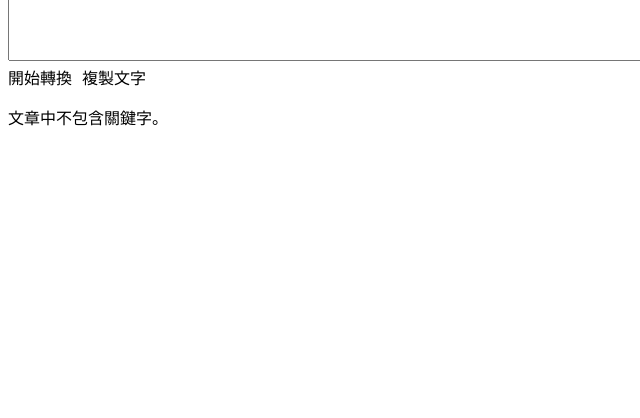
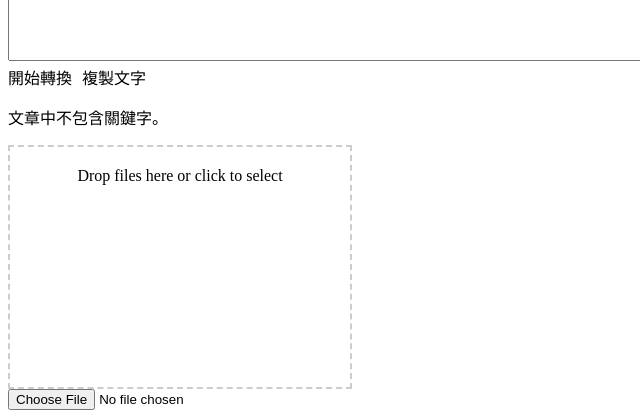
Before and after one commit to LucindaHe/replace_word, a Vue app: page / in a window 1280 px wide. Shown: the part 691-1109 px from the top of the page, without its empty margins (0-640 px from the left). Before the commit the page ends 836 px from the top, so only its background shows below. Built offline with nearby package versions, Linux system fonts and the light colour scheme.

Commit message:
add file input

```diff
--- a/src/views/HomeView.vue
+++ b/src/views/HomeView.vue
@@ -18,6 +18,18 @@
     <div>
       <p v-if="textFound">文章中包含關鍵字</p>
       <p v-else>文章中不包含關鍵字。</p>
+    </div>
+
+    <div>
+      <div
+        class="drop-area"
+        @dragover.prevent
+        @dragenter.prevent
+        @drop="handleDrop"
+      >
+        Drop files here or click to select
+      </div>
+      <input type="file" ref="fileInput" @change="handleFileUpload" />
     </div>
     <router-view></router-view>
   </div>
@@ -46,6 +58,26 @@ export default {
   },
 
   methods: {
+    handleDrop(event) {
+      event.preventDefault();
+      const files = event.dataTransfer.files;
+      if (files.length > 0) {
+        this.$refs.fileInput.files = files;
+        this.handleFile(files[0]);
+      }
+    },
+    handleFileUpload() {
+      const files = this.$refs.fileInput.files;
+      if (files.length > 0) {
+        this.handleFile(files[0]);
+      }
+    },
+    handleFile(file) {
+      this.InputFile = file;
+      console.log("File selected:", file);
+      // Perform file handling logic here
+    },
+
     arrangeList() {
       this.dataList = Object.entries(this.replaceWords);
     },
@@ -167,4 +199,12 @@ export default {
   align-items: center;
   justify-content: center;
 }
+
+.drop-area {
+  width: 300px;
+  height: 200px;
+  border: 2px dashed #ccc;
+  text-align: center;
+  padding: 20px;
+}
 </style>
```
